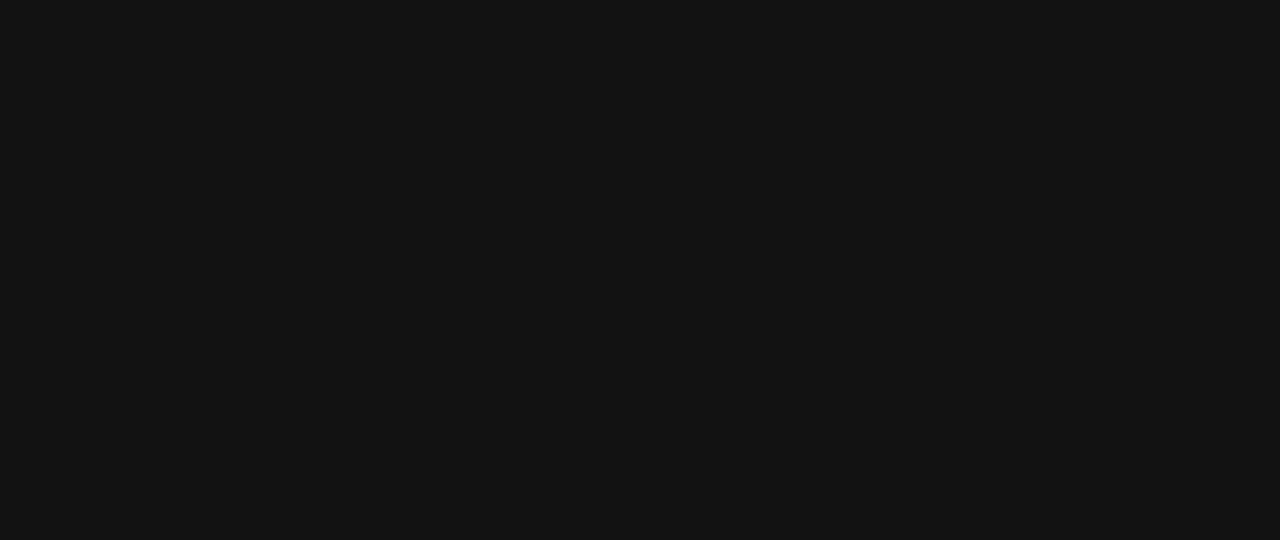
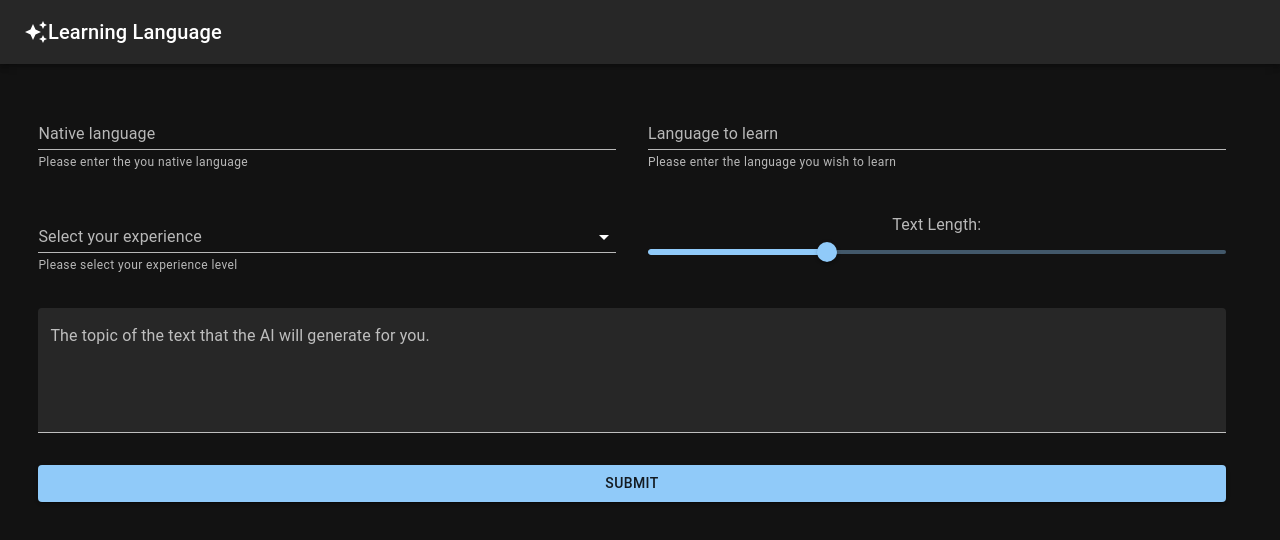
Before and after one commit to afonsompp/frontend-learn-language-ai, a React (Create React App) app: page / in a window 1280 px wide. Before the commit this address had no page. Shown: the top 540 px of the page. Built offline with nearby package versions, Linux system fonts and the light colour scheme.

Commit message:
chore: vercel deploy

```diff
--- a/src/app/pages/home/home.tsx
+++ b/src/app/pages/home/home.tsx
@@ -27,19 +27,10 @@ export const Home = () => {
 
 
     const onSubmit = (data: IFormInput) => {
-        const bedrockClient = createBedrockClient();
-        const modelId = "meta.llama3-8b-instruct-v1:0";
-        const userMessage =
-            "Describe the purpose of a 'hello world' program in one line.";
-
         setLoading(true);
-        bedrockClient.converse(modelId, userMessage)
-            .then((responseText) => {
-                console.log("Response:", responseText);
-            })
-            .catch((err) => {
-                console.error("Error:", err.message);
-            }).finally(() => { setLoading(false); });
+        setTimeout(() => {
+            setLoading(false);
+        }, 2000);
     }
 
     return (
--- a/src/app/routes/index.tsx
+++ b/src/app/routes/index.tsx
@@ -5,7 +5,7 @@ export const AppRouter = () => {
     return (
         <Router>
             <Routes>
-                <Route path={"/learn-language"} element={<Home/>}/>
+                <Route path={"/"} element={<Home/>}/>
             </Routes>
         </Router>
     )
```
Also changed, not shown: vercel.json (added).
